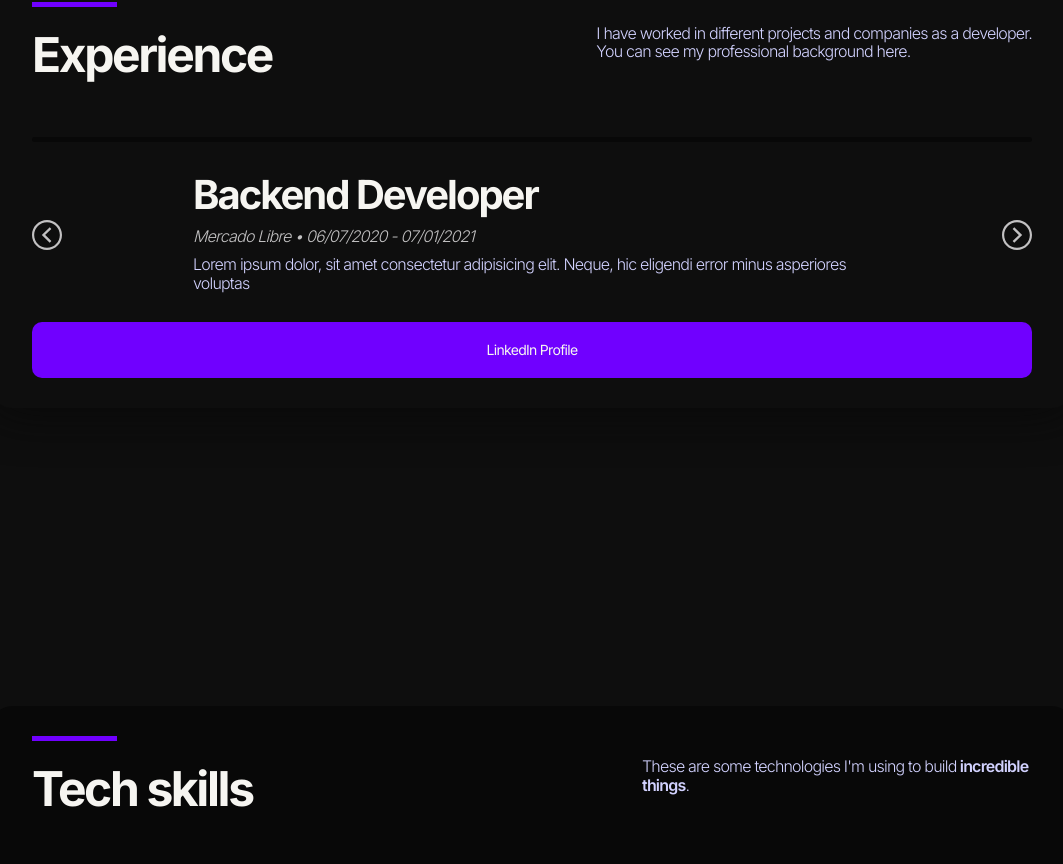
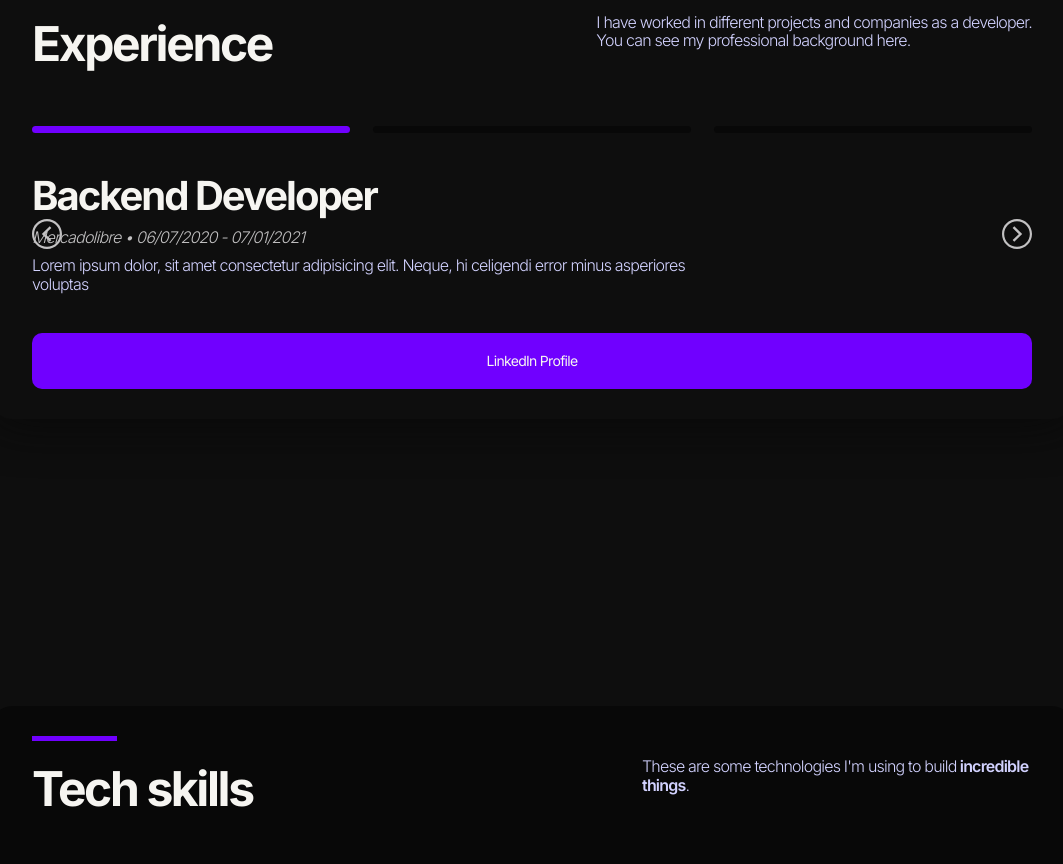
Before and after one commit to GomezFrannco/react-portfolio, a React (Vite) app: page / in a window 1280 px wide. Shown: the part 1860-2724 px from the top of the page, without its empty margins (108-1171 px from the left). Built offline with nearby package versions, Linux system fonts and the light colour scheme.

Commit message:
Change the experience section

```diff
--- a/src/layout/main/sections/experience.sections.jsx
+++ b/src/layout/main/sections/experience.sections.jsx
@@ -1,6 +1,7 @@
 import { Subtitles } from "../../../components/text/titles.components";
 import { MotionButton } from "../../../components/buttons/button.components";
 import { motion } from "framer-motion";
+import Experiences from "../../../components/experience/experience.components";
 import "../main.layout.scss";
 
 const scrollAnimation = {
@@ -34,53 +35,7 @@ export default function Experience() {
             <p>You can see my professional background here.</p>
           </div>
         </motion.div>
-        <motion.div
-          className='content__experience'
-          initial={{ opacity: 0, y: 50 }}
-          whileInView={scrollAnimation}
-          viewport={scrollViewport}
-          transition={{ duration: 0.6 }}
-        >
-          <div className='experience__timeline'>
-            <div className='timeline__events'></div>
-          </div>
-          <div className='experience__text'>
-            <h3>Backend Developer</h3>
-            <p>
-              <i>Mercado Libre • 06/07/2020 - 07/01/2021</i>
-            </p>
-            <p>
-              Lorem ipsum dolor, sit amet consectetur adipisicing elit. Neque,
-              hic eligendi error minus asperiores voluptas
-            </p>
-          </div>
-          <motion.a href="#experience" className="text__prev"
-            whileHover={{
-              scale:[null, 1.5, 1.3]
-            }}
-            transition={{
-              duration: 0.3
-            }}
-          >
-              <svg width="30" height="30" viewBox="0 0 52 52" fill="none" xmlns="http://www.w3.org/2000/svg">
-                  <path d="M19.8545 37.8181L32.1454 26.1721L19.8545 14.1819" stroke="#C2C1C2" stroke-width="4"/>
-                  <path d="M-1.54171e-06 26C-2.86366e-07 11.6406 11.6406 2.86366e-07 26 1.5417e-06C40.3594 2.79704e-06 52 11.6406 52 26C52 40.3594 40.3594 52 26 52C11.6406 52 -2.79704e-06 40.3594 -1.54171e-06 26ZM48.2385 26C48.2385 13.718 38.282 3.7615 26 3.7615C13.718 3.7615 3.7615 13.718 3.7615 26C3.7615 38.282 13.718 48.2385 26 48.2385C38.282 48.2385 48.2385 38.282 48.2385 26Z" fill="#C2C1C2"/>
-              </svg>
-          </motion.a>
-          <motion.a href="#experience" className="text__next"
-            whileHover={{
-              scale:[null, 1.5, 1.3]
-            }}
-            transition={{
-              duration: 0.3
-            }}
-          >
-            <svg width="30" height="30" viewBox="0 0 52 52" fill="none" xmlns="http://www.w3.org/2000/svg">
-                <path d="M19.8545 37.8181L32.1454 26.1721L19.8545 14.1819" stroke="#C2C1C2" stroke-width="4"/>
-                <path d="M-1.54171e-06 26C-2.86366e-07 11.6406 11.6406 2.86366e-07 26 1.5417e-06C40.3594 2.79704e-06 52 11.6406 52 26C52 40.3594 40.3594 52 26 52C11.6406 52 -2.79704e-06 40.3594 -1.54171e-06 26ZM48.2385 26C48.2385 13.718 38.282 3.7615 26 3.7615C13.718 3.7615 3.7615 13.718 3.7615 26C3.7615 38.282 13.718 48.2385 26 48.2385C38.282 48.2385 48.2385 38.282 48.2385 26Z" fill="#C2C1C2"/>
-            </svg>
-          </motion.a>
-        </motion.div>
+        <Experiences/>
         <MotionButton
           btnName='LinkedIn Profile'
           href="https://www.linkedin.com/in/gomezfranco/"
```
